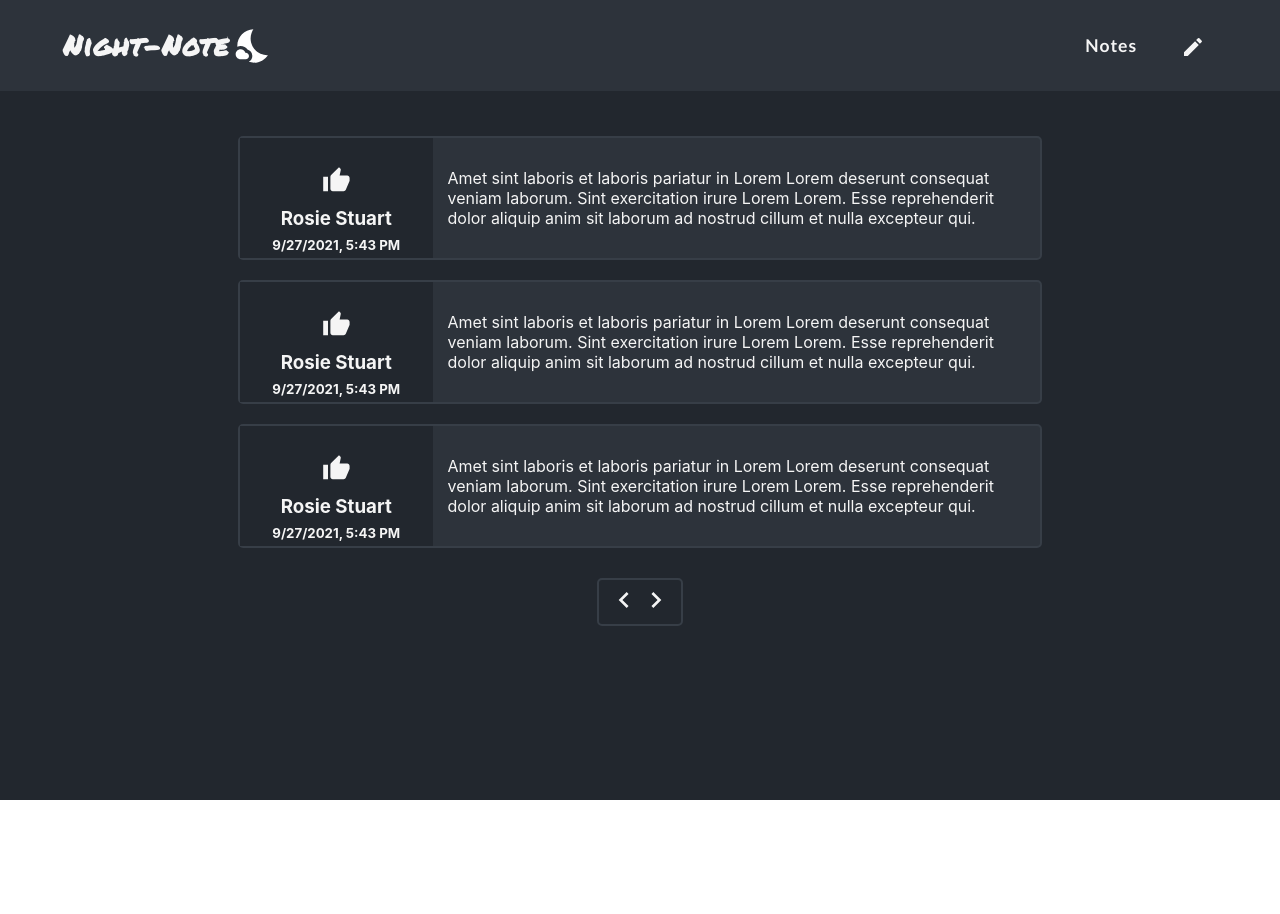
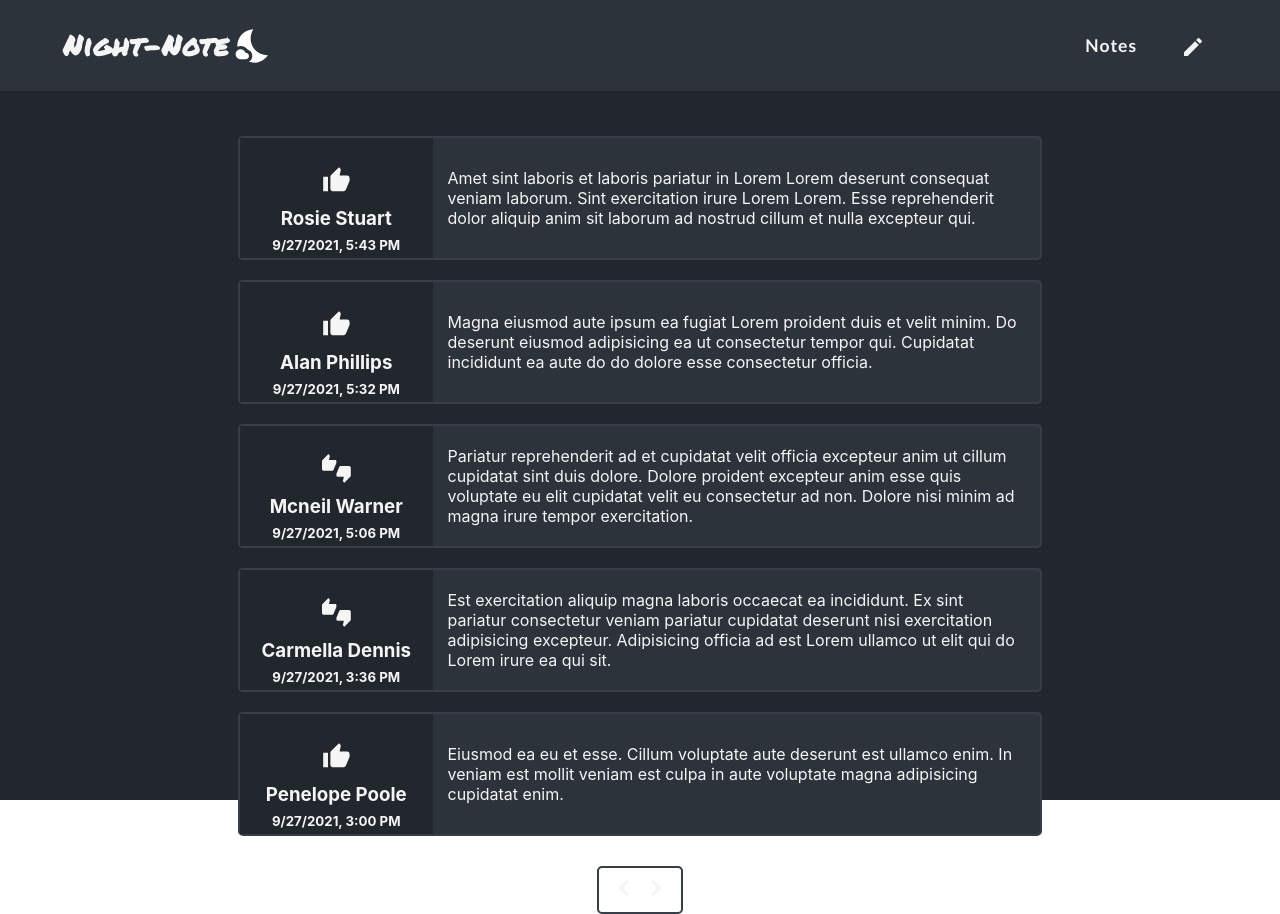
Before and after one commit to mmcbride2929/Night-Note, a React (Create React App) app: page /notes in a window 1280 px wide. Before the commit the page ends 800 px from the top, so only its background shows below. Built offline with nearby package versions, Linux system fonts and the light colour scheme; data requests are answered from the project's data file; a web font is replaced by a local one.

Commit message:
JavaScript on all pages complete

```diff
--- a/data/db.json
+++ b/data/db.json
@@ -104,27 +104,6 @@
       "activeButton": 1,
       "time": "9/27/2021, 5:43 PM",
       "id": 217169
-    },
-    {
-      "author": "Rosie Stuart",
-      "note": "Amet sint laboris et laboris pariatur in Lorem Lorem deserunt consequat veniam laborum. Sint exercitation irure Lorem Lorem. Esse reprehenderit dolor aliquip anim sit laborum ad nostrud cillum et nulla excepteur qui.",
-      "activeButton": 1,
-      "time": "9/27/2021, 5:43 PM",
-      "id": 217169
-    },
-    {
-      "author": "Rosie Stuart",
-      "note": "Amet sint laboris et laboris pariatur in Lorem Lorem deserunt consequat veniam laborum. Sint exercitation irure Lorem Lorem. Esse reprehenderit dolor aliquip anim sit laborum ad nostrud cillum et nulla excepteur qui.",
-      "activeButton": 1,
-      "time": "9/27/2021, 5:43 PM",
-      "id": 217169
-    },
-    {
-      "author": "Rosie Stuart",
-      "note": "Amet sint laboris et laboris pariatur in Lorem Lorem deserunt consequat veniam laborum. Sint exercitation irure Lorem Lorem. Esse reprehenderit dolor aliquip anim sit laborum ad nostrud cillum et nulla excepteur qui.",
-      "activeButton": 1,
-      "time": "9/27/2021, 5:43 PM",
-      "id": 217169
     }
   ]
 }
--- a/src/components/Pagination/Pagination.js
+++ b/src/components/Pagination/Pagination.js
@@ -12,14 +12,14 @@ const Pagination = ({ postsPerPage, totalPosts, paginate, currentPage }) => {
 
   return (
     <Wrapper>
+      <span onClick={() => (currentPage > 1 ? paginate(currentPage - 1) : 1)}>
+        <ChevronLeftIcon />
+      </span>
       <span
         onClick={() =>
           currentPage < pageNumbers.length ? paginate(currentPage + 1) : 1
         }
       >
-        <ChevronLeftIcon />
-      </span>
-      <span onClick={() => (currentPage > 1 ? paginate(currentPage - 1) : 1)}>
         <ChevronRightIcon />
       </span>
     </Wrapper>
--- a/src/pages/Notes.js
+++ b/src/pages/Notes.js
@@ -11,6 +11,7 @@ const Notes = () => {
   const [noteArray, setNoteArray] = useState([]);
   const [currentPage, setCurrentPage] = useState(1);
   const [postsPerPage, setPostsPerPage] = useState(5);
+  // const [noteArrayCopy, setNoteArrayCopy] = useState([]);
 
   // fetching => json.db & catching the state return
   useEffect(() => {
@@ -21,17 +22,23 @@ const Notes = () => {
         })
         .then((data) => {
           setIsLoading(false);
-          setNoteArray(data);
-          setCurrentPage(Math.ceil(data.length / postsPerPage));
+          setNoteArray(data); // capture data
+          // setCurrentPage(Math.ceil(data.length / postsPerPage));
+          // setNoteArrayCopy(noteArray.slice(0).reverse());
         });
     }, 500);
   }, []);
 
   // getting current posts
+
   const indexOfLastPost = currentPage * postsPerPage;
   const indexOfFirstPost = indexOfLastPost - postsPerPage;
-  const currentPosts = noteArray.slice(indexOfFirstPost, indexOfLastPost);
-
+  console.log(noteArray);
+  const testArr = noteArray.slice(0).reverse();
+  console.log(testArr);
+  // am I changing the original array with this slice and reverse?
+  // is this a shallow copy?
+  const currentPosts = testArr.slice(indexOfFirstPost, indexOfLastPost);
   //change page
   const paginate = (pageNumber) => {
     setCurrentPage(pageNumber);
@@ -82,7 +89,7 @@ const Loading = styled.p`
 const NotesContainer = styled.div`
   margin-top: 35px;
   display: flex;
-  flex-direction: column-reverse;
+  flex-direction: column;
   align-items: left;
   justify-content: center;
 `;
```
